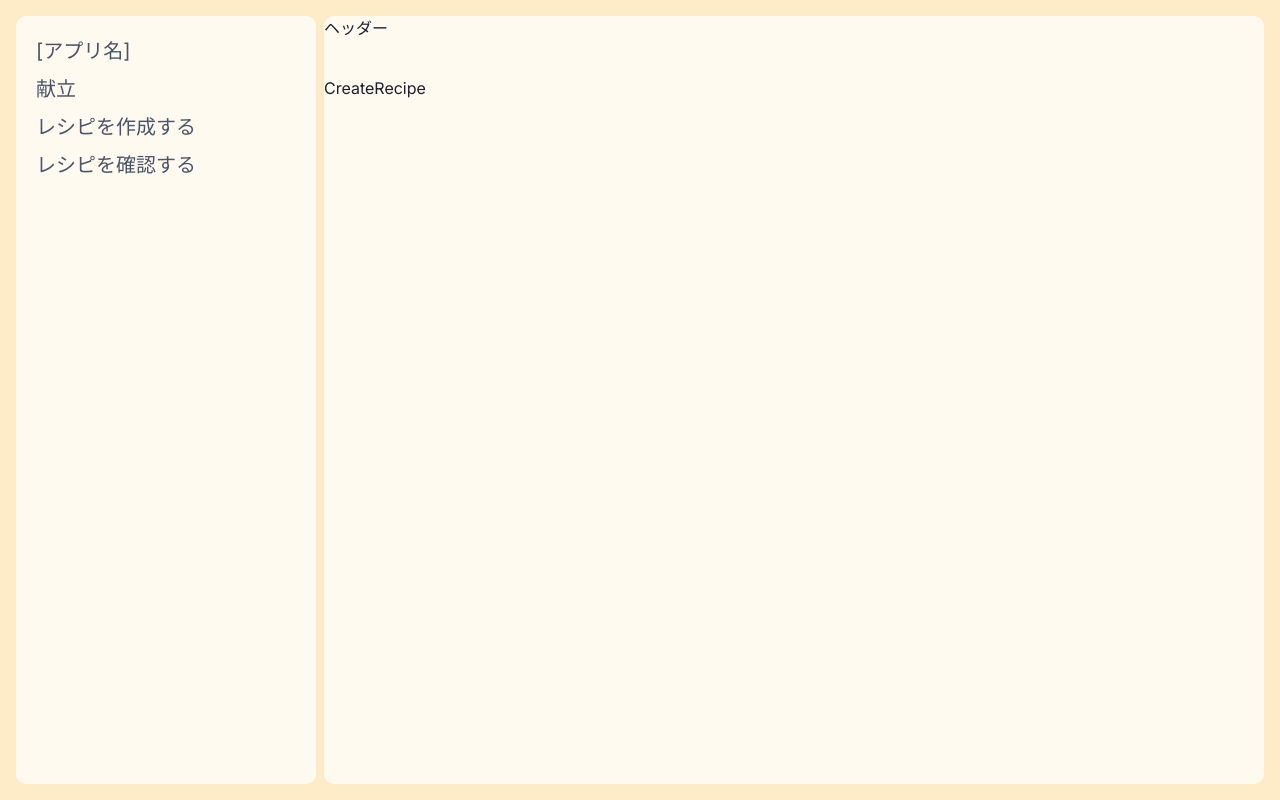
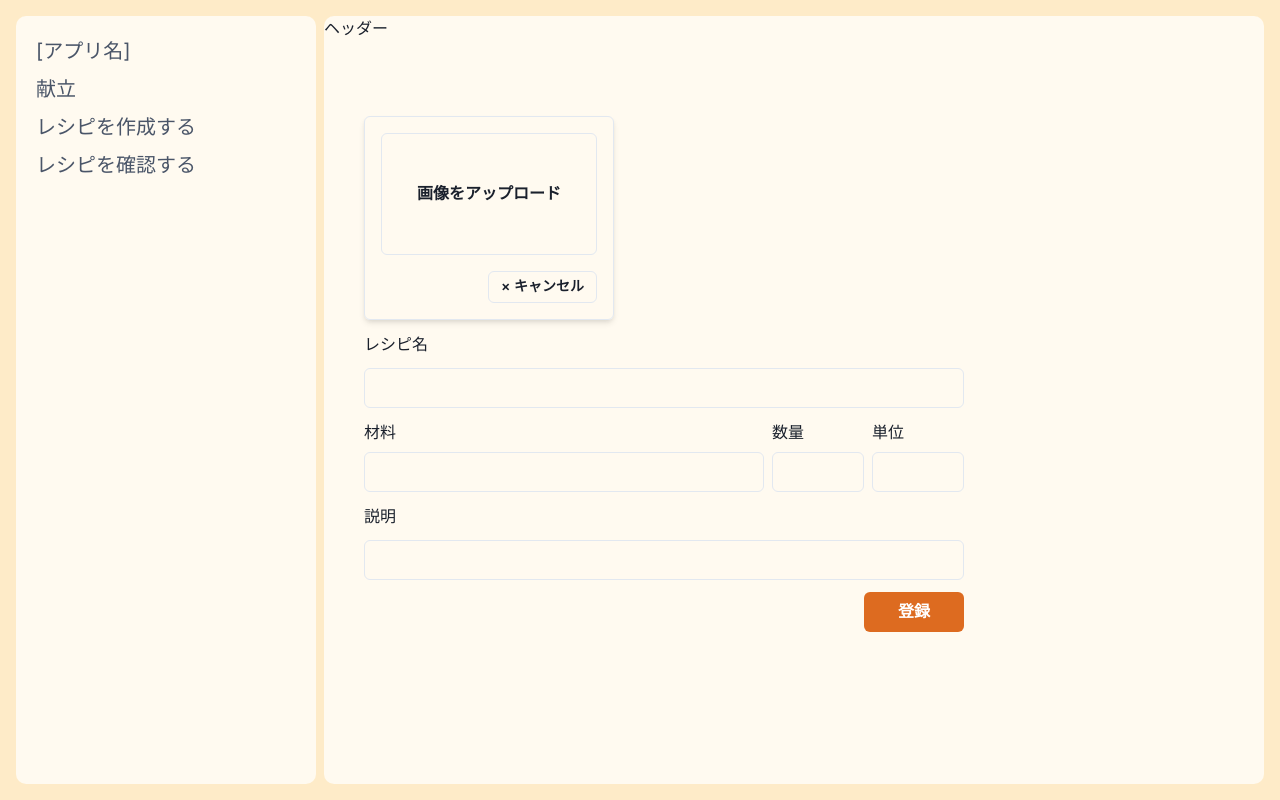
Before and after one commit to Syumai3/recipe-shopper-app, a Next.js app in the folder frontend/: page /createRecipe in a window 1280 px wide. Built offline with nearby package versions, Linux system fonts and the light colour scheme; no server answers.

Commit message:
画像を取得するコンポーネントを作成

```diff
--- /dev/null
+++ b/frontend/app/components/ImageInput.tsx
@@ -0,0 +1,26 @@
+import type { InputHTMLAttributes } from "react";
+
+export type ImageInputProps = {
+	id: InputHTMLAttributes<HTMLInputElement>["id"];
+	onChange: (event: React.ChangeEvent<HTMLInputElement>) => void;
+	fileInputRef: React.MutableRefObject<HTMLInputElement | null>;
+};
+
+export function ImageInput({
+	id,
+	onChange,
+	fileInputRef,
+	...rest
+}: ImageInputProps) {
+	return (
+		<input
+			id={id}
+			ref={fileInputRef}
+			type="file"
+			accept="image/*"
+			onChange={onChange}
+			hidden
+			{...rest}
+		/>
+	);
+}
--- /dev/null
+++ b/frontend/app/components/SendImageForm.tsx
@@ -0,0 +1,102 @@
+"use client";
+
+import {
+  Box,
+  Button,
+  FormControl,
+  FormLabel,
+  HStack,
+  Image,
+} from "@chakra-ui/react";
+import React, { useRef, useState } from "react";
+import { ImageInput } from "./ImageInput";
+
+const IMAGE_ID = "image";
+
+export function SendImageForm() {
+  const fileInputRef = useRef<HTMLInputElement>(null);
+  const [imageFile, setImageFile] = useState<File | null>(null);
+  const [fileName, setFileName] = useState("");
+  const [imageSource, setImageSource] = useState("");
+
+  const selectFile = () => {
+    if (!fileInputRef.current) return;
+    fileInputRef.current.click();
+  };
+
+  // ファイルが読み込まれた際に、画像データを抽出する処理
+  const generateImageSource = (files: FileList) => {
+    const file = files[0];
+    const fileReader = new FileReader();
+    setFileName(file.name);
+    fileReader.onload = () => {
+      setImageSource(fileReader.result as string);
+    };
+    fileReader.readAsDataURL(file);
+  };
+
+  const handleFileChange = (e: React.ChangeEvent<HTMLInputElement>) => {
+    const files = e.target.files;
+    if (!files || files.length <= 0) return;
+
+    generateImageSource(files); // img要素のsrc属性に渡す画像データを生成
+    setImageFile(files[0]);
+  };
+
+  // キャンセルボタンを押した際の処理
+  const handleClickCancelButton = () => {
+    setFileName("");
+    setImageSource("");
+    if (fileInputRef.current) {
+      fileInputRef.current.value = "";
+    }
+  };
+
+  console.log(imageFile);
+
+  return (
+    <Box
+      as="form"
+      w="250px"
+      p={4}
+      borderWidth={1}
+      borderRadius="md"
+      boxShadow="md"
+    >
+      <FormControl mb={4}>
+        <Button
+          onClick={selectFile}
+          variant="outline"
+          width="100%"
+          height="auto"
+          aspectRatio={16 / 9}
+        >
+          {" "}
+          {fileName ? (
+            <Image
+              src={imageSource}
+              alt="アップロード画像"
+              objectFit="contain"
+              maxWidth="100%"
+              maxHeight="100%"
+            />
+          ) : (
+            "画像をアップロード"
+          )}
+        </Button>
+        <ImageInput
+          fileInputRef={fileInputRef}
+          onChange={handleFileChange}
+          id={IMAGE_ID}
+        />
+      </FormControl>
+
+      {/* キャンセルボタン */}
+      <HStack spacing={4} justify="flex-end">
+        <Button onClick={handleClickCancelButton} variant="outline" size="sm">
+          × キャンセル
+        </Button>
+      </HStack>
+    </Box>
+  );
+}
--- a/frontend/app/createRecipe/page.tsx
+++ b/frontend/app/createRecipe/page.tsx
@@ -1,7 +1,37 @@
+import { Box, Button, HStack, Input, Stack, VStack } from "@chakra-ui/react";
 import React from "react";
+import { SendImageForm } from "../components/SendImageForm";
 
 function CreateRecipe() {
-	return <div>CreateRecipe</div>;
+  return (
+    <Stack spacing={3} w="600px" m={10}>
+      <SendImageForm />
+      <label htmlFor="recipe-name">レシピ名</label>
+      <Input id="recipe-name" w="100%" variant="outline" />
+
+      <HStack>
+        <Stack>
+          <label htmlFor="ingredients">材料</label>
+          <Input id="ingredients" w="400px" variant="outline" />
+        </Stack>
+        <Stack>
+          <label htmlFor="ingredients">数量</label>
+          <Input id="ingredients" w="100%" variant="outline" />
+        </Stack>
+        <Stack>
+          <label htmlFor="ingredients">単位</label>
+          <Input id="ingredients" w="100%" variant="outline" />
+        </Stack>
+      </HStack>
+      <label htmlFor="description">説明</label>
+      <Input id="description" variant="outline" />
+      <Box display="flex" justifyContent="flex-end">
+        <Button colorScheme="orange" w="100px">
+          登録
+        </Button>
+      </Box>
+    </Stack>
+  );
 }
 
 export default CreateRecipe;
```
